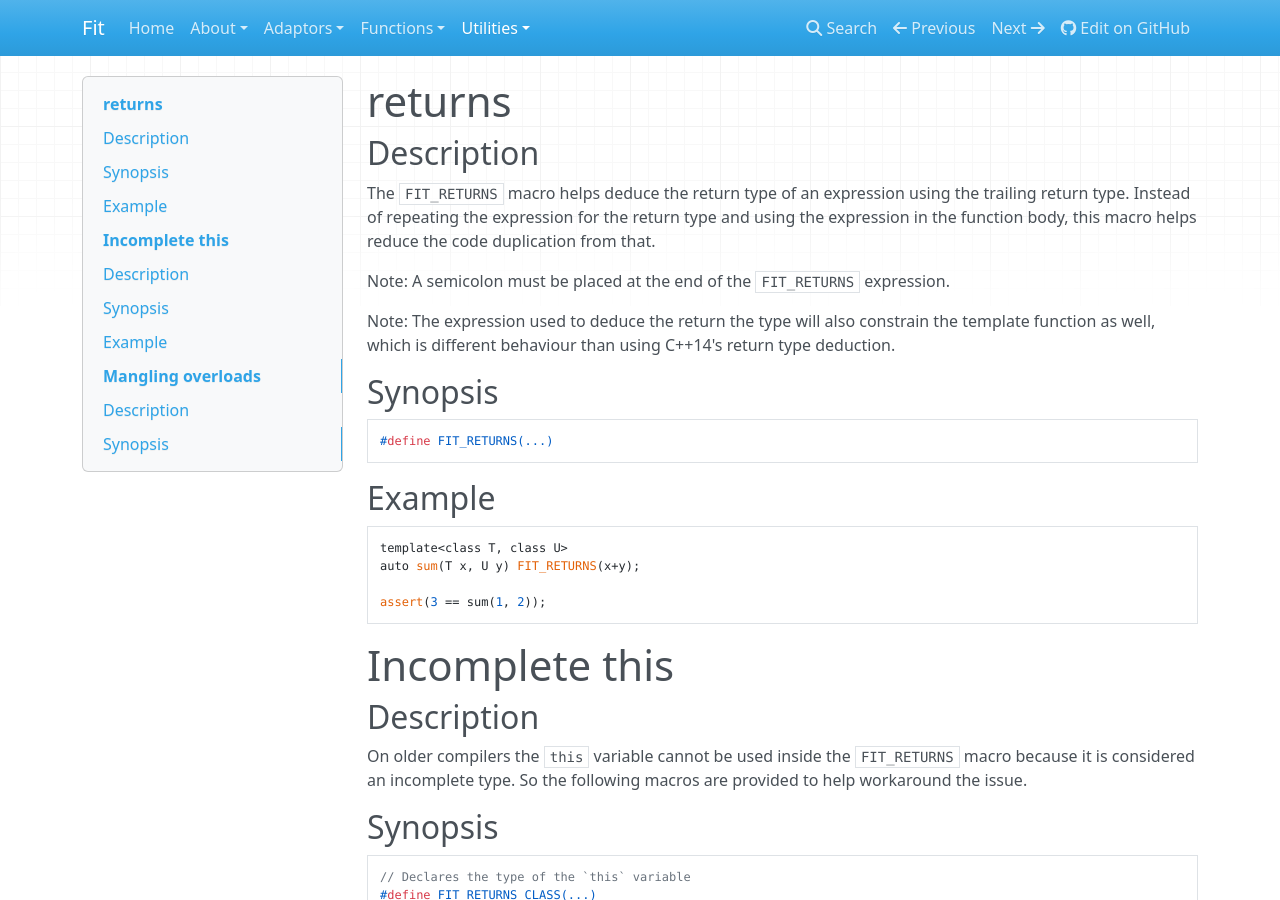
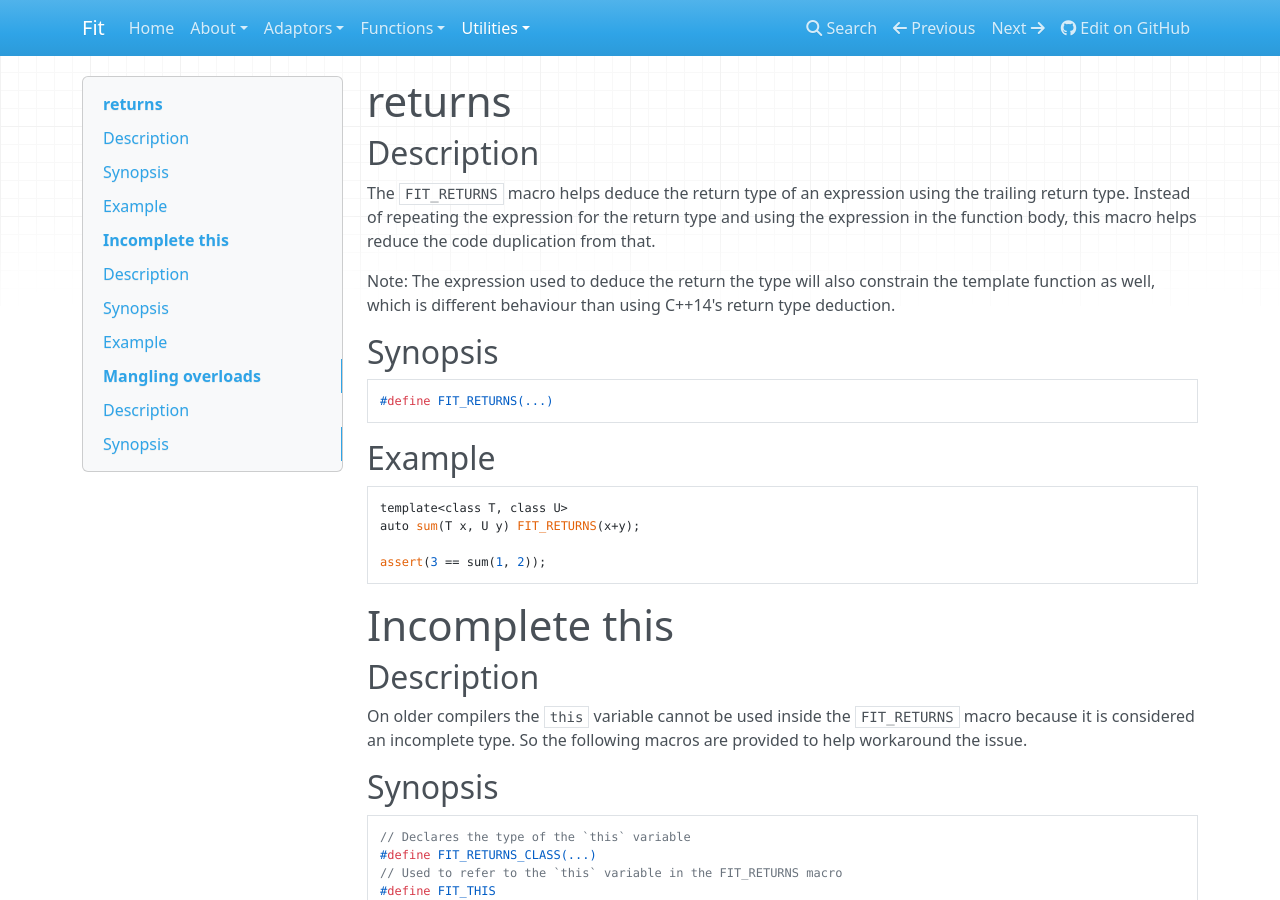
Before and after one commit to boostorg/hof, an MkDocs documentation site: the page built from doc/src/returns.md, in a window 1280 px wide and 900 px high. Built offline with MkDocs 1.6.1, drawn with Linux system fonts in a browser that asks for light colours; nearby versions of some CDN libraries; old or Windows-style settings are respelled for this version of MkDocs.

Commit message:
Update doc about semicolon

```diff
--- a/doc/src/returns.md
+++ b/doc/src/returns.md
@@ -8,9 +8,6 @@ The `FIT_RETURNS` macro helps deduce the return type of an expression
 using the trailing return type. Instead of repeating the expression for
 the return type and using the expression in the function body, this macro
 helps reduce the code duplication from that.
-
-Note: A semicolon must be placed at the end of the `FIT_RETURNS`
-expression.
 
 Note: The expression used to deduce the return the type will also
 constrain the template function as well, which is different behaviour than
```
Also changed, not shown: 1 other file.
